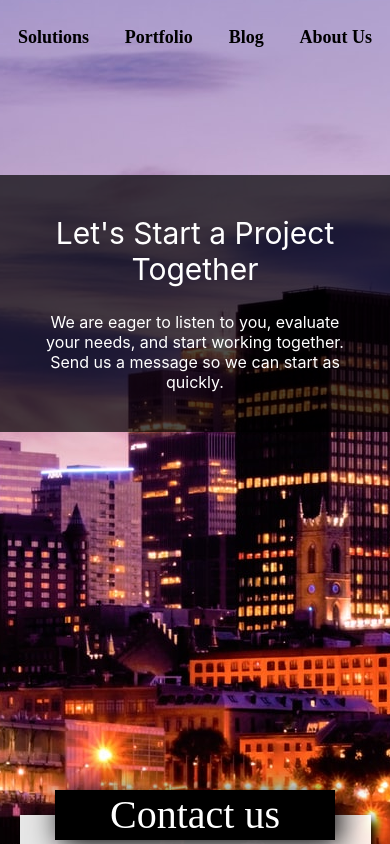
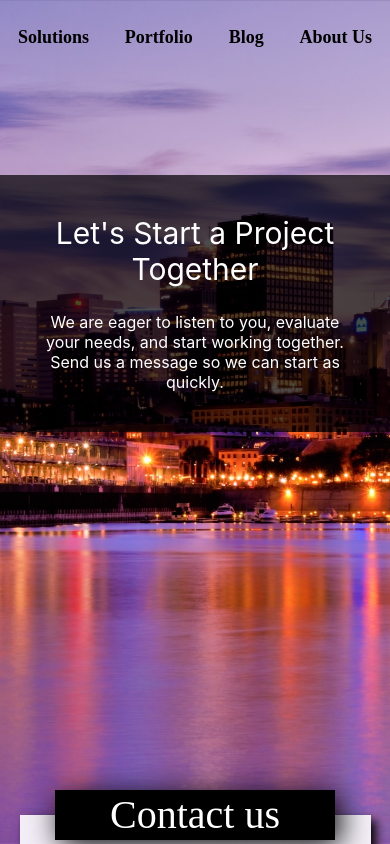
Before and after one commit to Ajmasta/sophia, a Next.js app: page /contact in a window 390 px wide. Shown: the top 844 px of the page. Built offline with nearby package versions, Linux system fonts and the light colour scheme.

Commit message:
put back cover image

```diff
--- a/components/fixedBackground.module.css
+++ b/components/fixedBackground.module.css
@@ -36,9 +36,4 @@
     max-height: 600px;
     min-height: 600px;
   }
-  .image {
-    min-height: 1366px !important;
-    object-fit: none;
-    max-width: 100% !important;
-  }
 }
```
